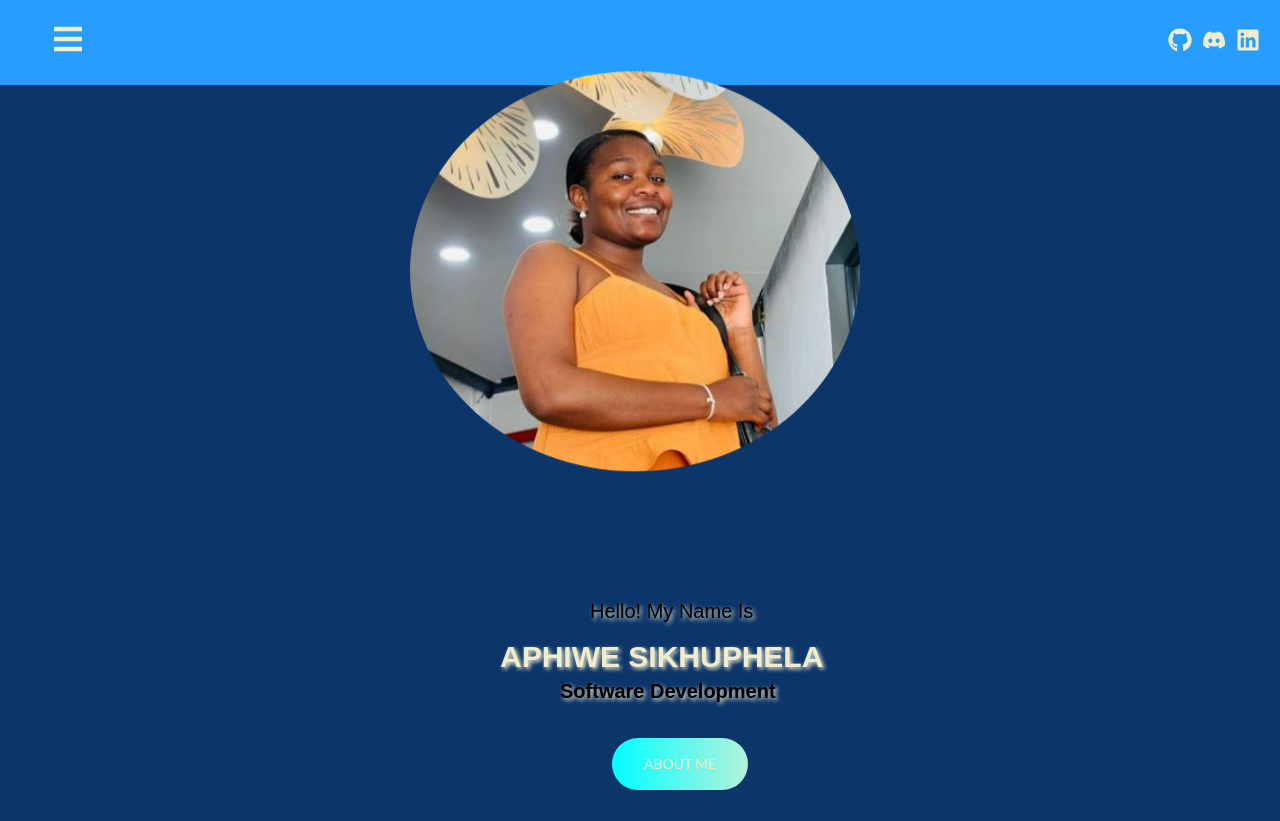
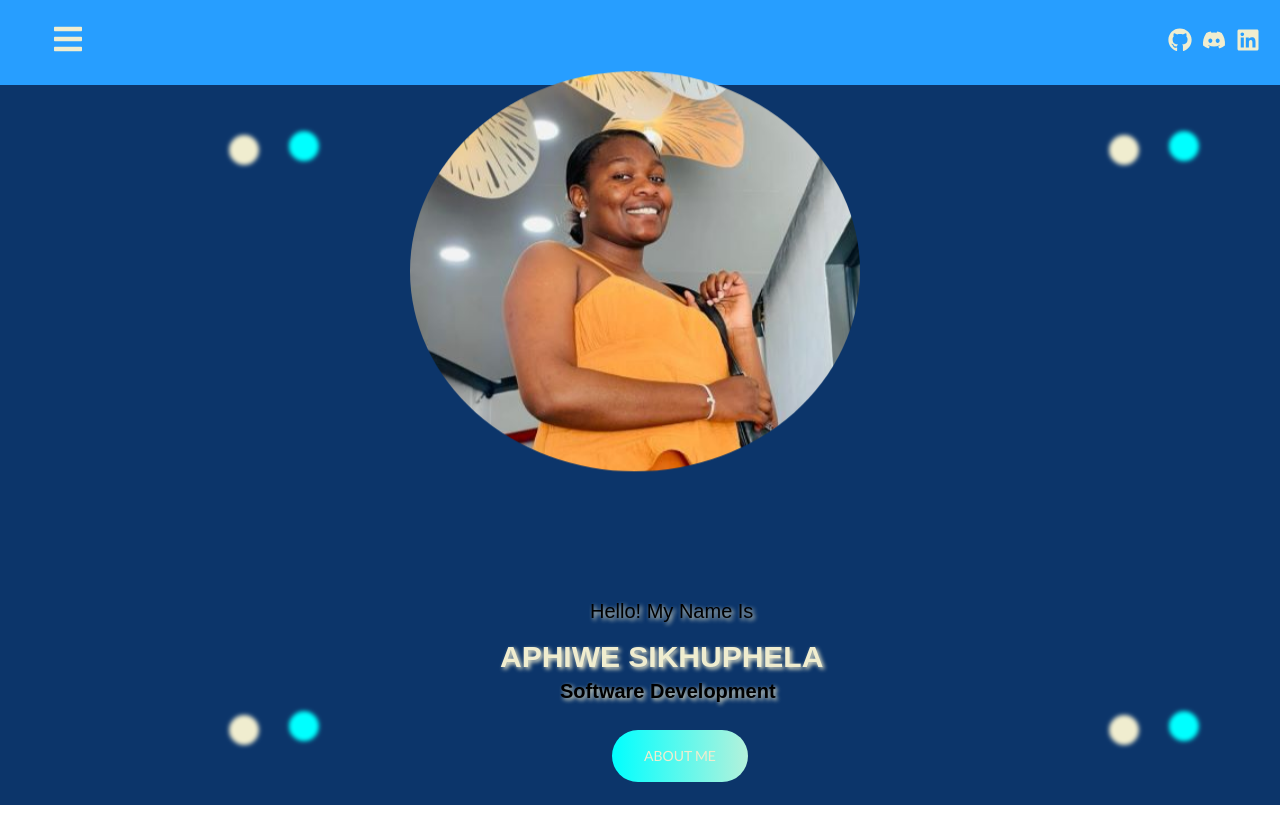
Before and after one commit to Sikhuphela/Port, a React (Create React App) app: page / in a window 1280 px wide. Built offline with nearby package versions, Linux system fonts and the light colour scheme.

Commit message:
Added circle

```diff
--- a/package.json
+++ b/package.json
@@ -20,7 +20,7 @@
     "react-google-recaptcha": "^3.1.0",
     "react-icon": "^1.0.0",
     "react-icons": "^5.0.1",
-    "react-router-dom": "^6.22.0",
+    "react-router-dom": "^6.22.3",
     "react-scripts": "5.0.1",
     "react-scroll": "^1.9.0",
     "switch": "^0.0.0",
--- a/src/Pages/About.css
+++ b/src/Pages/About.css
@@ -342,7 +342,7 @@
     overflow: hidden;
     top: 0;
     right: 0;
-    background: linear-gradient(135deg, #6293c8, #384c6c);
+    background: linear-gradient(135deg, #027492, #0C356A);
     border-radius: 0 4px 0 32px;
   }
 
@@ -360,7 +360,7 @@
     z-index: -1;
     top: -16px;
     right: -16px;
-    background: linear-gradient(135deg, #364a60, #384c6c);
+    background: linear-gradient(135deg, #027492, #0C356A);
     height: 32px;
     width: 32px;
     border-radius: 32px;
@@ -481,6 +481,7 @@
       margin: 0 auto;
       margin-top: 0;
       margin-left: 0;
+      margin-bottom: 0px;
     }
   }
 
--- a/src/Pages/About.js
+++ b/src/Pages/About.js
@@ -34,7 +34,7 @@ function About() {
             <div className="cooking"><FontAwesomeIcon icon={faUtensils} style={{ color: "#f0edcf" }} /> Cooking</div>
           </div>
           <div className="text-wrapper-3">
-            <FontAwesomeIcon icon={faCode} style={{ color: "#f0edcf" }} /> Coding
+            <FontAwesomeIcon icon={faCode} style={{ color: "#f0edcf" }} />  Coding
           </div>
           <div className="text-wrapper-5">
             <FontAwesomeIcon icon={faGlobe} style={{ color: "#f0edcf" }} /> Culture Studies
@@ -59,6 +59,7 @@ function About() {
         </div>
       </div>
     </div>
+
   );
 }
 
--- a/src/Pages/Contacts.js
+++ b/src/Pages/Contacts.js
@@ -82,7 +82,7 @@ const handleRecaptchaChange = (value) => {
             src="https://www.google.com/maps/embed?pb=!1m18!1m12!1m3!1d165800.04030341068!2d18.4240553!3d-33.9248685!2m3!1f0!2f0!3f0!3m2!1i1024!2i768!4f13.1!3m3!1m2!1s0x1dcc500f8826eed7%3A0x687fe1fc2828aa87!2sCape%20Town!5e0!3m2!1sen!2sza!4v1644720678477!5m2!1sen!2sza"
             width="290"
             height="300"
-            style={{ border: 0, marginTop: '120px', marginLeft: '10px' }}
+            style={{ border: 0, marginTop: '120px', marginLeft: '20px' }}
             allowFullScreen=""
             loading="lazy"
           ></iframe>
--- a/src/Pages/Home.js
+++ b/src/Pages/Home.js
@@ -12,6 +12,10 @@ function Home() {
       <div className="image">
         <img className="pic" alt="Pic" src={picImage} />
       </div>
+      <div class="spinner"></div>
+      <div class="spinner-1"></div>
+      <div class="spinner-2"></div>
+      <div class="spinner-3"></div>
       <Link to="/about">
         <button>ABOUT ME</button>
       </Link>
--- a/src/Pages/Skills.css
+++ b/src/Pages/Skills.css
@@ -658,8 +658,7 @@ margin-top: 10px;
 .container1 {
  margin-left: -10px;
  font-size: 10px;
- margin-bottom: 20px;
- margin-top: 30px;
+ margin-top: 80px;
   }
   .bar{
     font-size: 20px;
@@ -679,7 +678,7 @@ margin-top: 10px;
 
   }
   .skill-container{
-    margin-top: -20px;
+    margin-top: 50px;
     margin-left:-500px;
   }
 
@@ -690,14 +689,13 @@ margin-top: 10px;
     background-color: #0C356A;
   }
   .text-1 {
-  font-size: 12px;
+   font-size: 10px;
    left: -530px;
    position: relative;
 
   }
   .text {
-
-  font-size: 12px;
+    font-size: 11px;
     right: 200px;
     position: relative;
   }
--- a/src/Pages/style.css
+++ b/src/Pages/style.css
@@ -3,7 +3,7 @@
   display: flex;
   flex-direction: column;
   background-color: #0C356A;
-  height: 92vh;
+  height: 90vh;
 }
 
 h3 {
@@ -90,7 +90,7 @@ button {
   background-size: 300%;
   border-radius: 30px;
   z-index: 1;
-  top: 300px;
+  top: 100px;
   left: 40px;
 }
 
@@ -130,6 +130,369 @@ button:hover::before {
 button:active {
   background: linear-gradient(32deg, cyan, #f0edcf, #ffeb3b, #03a9f4);
 }
+.spinner {
+  --size: 30px;
+  --first-block-clr: #f0edcf;
+  --second-block-clr:cyan;
+  --clr: #111;
+  width: 100px;
+  height: 100px;
+  left: 500px;
+  top: -100px;
+  position: relative;
+  animation: spin 2s linear infinite;
+}
+
+.spinner::after,
+.spinner::before {
+  box-sizing: border-box;
+  position: absolute;
+  content: "";
+  width: var(--size);
+  height: var(--size);
+  top: 50%;
+  left: 50%;
+  background: var(--first-block-clr);
+  border-radius: 50%;
+  transform: translate(-50%, -50%);
+  animation: orbit 2s linear infinite, up 2s infinite;
+}
+
+.spinner::after {
+  background: var(--second-block-clr);
+  animation: orbit 2s linear infinite, down 2s infinite;
+}
+
+@keyframes orbit {
+  0% {
+    transform: rotate(0deg);
+  }
+  100% {
+    transform: rotate(360deg);
+  }
+}
+
+@keyframes down {
+  0%,
+  100% {
+    transform: none;
+  }
+
+  25% {
+    transform: translateX(100%);
+  }
+
+  50% {
+    transform: translateX(100%) translateY(100%);
+    filter: blur(10px);
+  }
+
+  75% {
+    transform: translateY(100%);
+  }
+}
+
+@keyframes up {
+  0%,
+  100% {
+    transform: none;
+  }
+
+  25% {
+    transform: translateX(-100%);
+  }
+
+  50% {
+    transform: translateX(-100%) translateY(-100%);
+    filter: blur(10px);
+  }
+
+  75% {
+    transform: translateY(-100%);
+  }
+}
+
+@keyframes spin {
+  0% {
+    transform: rotate(0deg);
+  }
+  100% {
+    transform: rotate(360deg);
+  }
+}
+.spinner-1 {
+  --size: 30px;
+  --first-block-clr: #f0edcf;
+  --second-block-clr:cyan;
+  --clr: #111;
+  width: 100px;
+  height: 100px;
+  left:500px;
+  top: 380px;
+  position: relative;
+  animation: spin 2s linear infinite;
+}
+
+.spinner-1::after,
+.spinner-1::before {
+  box-sizing: border-box;
+  position: absolute;
+  content: "";
+  width: var(--size);
+  height: var(--size);
+  top: 50%;
+  left: 50%;
+  background: var(--first-block-clr);
+  border-radius: 50%;
+  transform: translate(-50%, -50%);
+  animation: orbit 2s linear infinite, up 2s infinite;
+}
+
+.spinner-1::after {
+  background: var(--second-block-clr);
+  animation: orbit 2s linear infinite, down 2s infinite;
+}
+
+@keyframes orbit {
+  0% {
+    transform: rotate(0deg);
+  }
+  100% {
+    transform: rotate(360deg);
+  }
+}
+
+@keyframes down {
+  0%,
+  100% {
+    transform: none;
+  }
+
+  25% {
+    transform: translateX(100%);
+  }
+
+  50% {
+    transform: translateX(100%) translateY(100%);
+    filter: blur(10px);
+  }
+
+  75% {
+    transform: translateY(100%);
+  }
+}
+
+@keyframes up {
+  0%,
+  100% {
+    transform: none;
+  }
+
+  25% {
+    transform: translateX(-100%);
+  }
+
+  50% {
+    transform: translateX(-100%) translateY(-100%);
+    filter: blur(10px);
+  }
+
+  75% {
+    transform: translateY(-100%);
+  }
+}
+
+@keyframes spin {
+  0% {
+    transform: rotate(0deg);
+  }
+  100% {
+    transform: rotate(360deg);
+  }
+}
+.spinner-2 {
+  --size: 30px;
+  --first-block-clr: #f0edcf;
+  --second-block-clr:cyan;
+  --clr: #111;
+  width: 100px;
+  height: 100px;
+  left:-380px;
+  top: 280px;
+  position: relative;
+  animation: spin 2s linear infinite;
+}
+
+.spinner-2::after,
+.spinner-2::before {
+  box-sizing: border-box;
+  position: absolute;
+  content: "";
+  width: var(--size);
+  height: var(--size);
+  top: 50%;
+  left: 50%;
+  background: var(--first-block-clr);
+  border-radius: 50%;
+  transform: translate(-50%, -50%);
+  animation: orbit 2s linear infinite, up 2s infinite;
+}
+
+.spinner-2::after {
+  background: var(--second-block-clr);
+  animation: orbit 2s linear infinite, down 2s infinite;
+}
+
+@keyframes orbit {
+  0% {
+    transform: rotate(0deg);
+  }
+  100% {
+    transform: rotate(360deg);
+  }
+}
+
+@keyframes down {
+  0%,
+  100% {
+    transform: none;
+  }
+
+  25% {
+    transform: translateX(100%);
+  }
+
+  50% {
+    transform: translateX(100%) translateY(100%);
+    filter: blur(10px);
+  }
+
+  75% {
+    transform: translateY(100%);
+  }
+}
+
+@keyframes up {
+  0%,
+  100% {
+    transform: none;
+  }
+
+  25% {
+    transform: translateX(-100%);
+  }
+
+  50% {
+    transform: translateX(-100%) translateY(-100%);
+    filter: blur(10px);
+  }
+
+  75% {
+    transform: translateY(-100%);
+  }
+}
+
+@keyframes spin {
+  0% {
+    transform: rotate(0deg);
+  }
+  100% {
+    transform: rotate(360deg);
+  }
+}
+
+.spinner-3 {
+  --size: 30px;
+  --first-block-clr: #f0edcf;
+  --second-block-clr:cyan;
+  --clr: #111;
+  width: 100px;
+  height: 100px;
+  left:-380px;
+  top: -400px;
+  position: relative;
+  animation: spin 2s linear infinite;
+}
+
+.spinner-3::after,
+.spinner-3::before {
+  box-sizing: border-box;
+  position: absolute;
+  content: "";
+  width: var(--size);
+  height: var(--size);
+  top: 50%;
+  left: 50%;
+  background: var(--first-block-clr);
+  border-radius: 50%;
+  transform: translate(-50%, -50%);
+  animation: orbit 2s linear infinite, up 2s infinite;
+}
+
+.spinner-3::after {
+  background: var(--second-block-clr);
+  animation: orbit 2s linear infinite, down 2s infinite;
+}
+
+@keyframes orbit {
+  0% {
+    transform: rotate(0deg);
+  }
+  100% {
+    transform: rotate(360deg);
+  }
+}
+
+@keyframes down {
+  0%,
+  100% {
+    transform: none;
+  }
+
+  25% {
+    transform: translateX(100%);
+  }
+
+  50% {
+    transform: translateX(100%) translateY(100%);
+    filter: blur(10px);
+  }
+
+  75% {
+    transform: translateY(100%);
+  }
+}
+
+@keyframes up {
+  0%,
+  100% {
+    transform: none;
+  }
+
+  25% {
+    transform: translateX(-100%);
+  }
+
+  50% {
+    transform: translateX(-100%) translateY(-100%);
+    filter: blur(10px);
+  }
+
+  75% {
+    transform: translateY(-100%);
+  }
+}
+
+@keyframes spin {
+  0% {
+    transform: rotate(0deg);
+  }
+  100% {
+    transform: rotate(360deg);
+  }
+}
+
+
 @media screen and (max-width: 768px) {
   h3 {
     font-size: 25px;
--- a/src/components/Navbar.css
+++ b/src/components/Navbar.css
@@ -39,7 +39,7 @@
 .nav-text a{
     text-decoration: none;
     color: black;
-    font-size: 18px;
+    font-size: 16px;
     width: 95%;
     height: 100%;
     display: flex;
@@ -134,7 +134,7 @@ span{
     }
 
     .nav-text a{
-        font-size: 16px;
+        font-size: 15px;
         margin-top: 50px;
     }
 
```
Also changed, not shown: src/components/SideBarData.js (+11 -7 lines), src/components/Navbar.js (line endings or trailing spaces), 1 other file (tests, documents, lock files or other folders).
